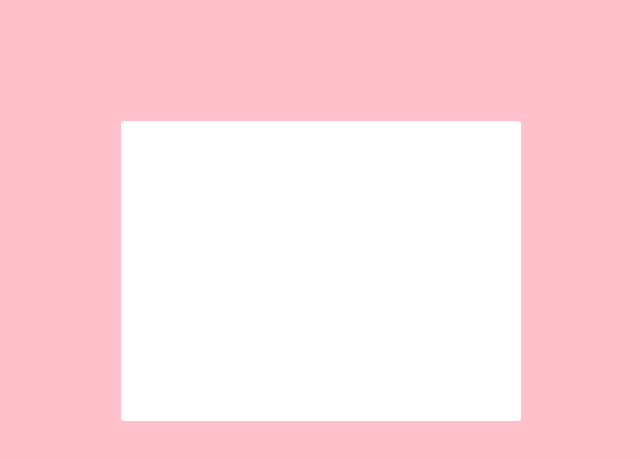
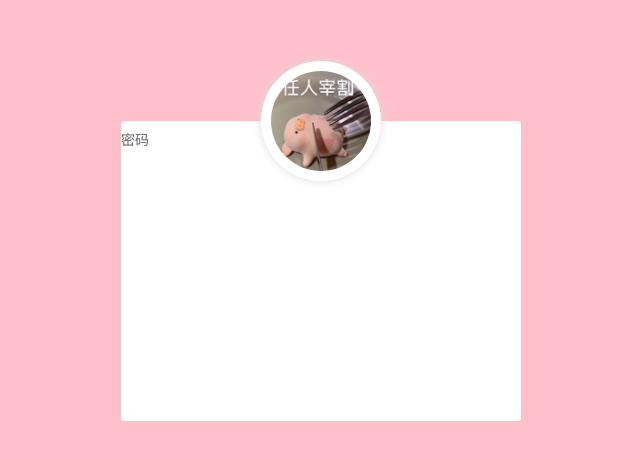
Before and after one commit to tan-alu/-, a Vue app: page /#/login in a window 1280 px wide. Shown: the part 129-588 px from the top of the page, without its empty margins (319-959 px from the left). Built offline with nearby package versions, Linux system fonts and the light colour scheme.

Commit message:
登陆头像的绘制

```diff
--- a/src/components/Login.vue
+++ b/src/components/Login.vue
@@ -1,6 +1,16 @@
 <template>
     <div class="login_container">
         <div class="login_box">
+            <!-- 头像区域 -->
+            <div class="avatar_box">
+                <img src="../assets/logo.jpg" alt="">
+            </div>
+            <!-- 表单区域 -->
+            <el-form>
+                <el-form-item label="密码" prop="pass">
+                    <!-- <el-input type="password" v-model="ruleForm.pass" autocomplete="off"></el-input> -->
+                </el-form-item>
+            </el-form>
 
         </div>
     </div>
@@ -25,6 +35,25 @@ export default {
     position: relative;
     top:50%;
     left: 50%;
-    transform: translate(-50%,-50%)
+    transform: translate(-50%,-50%);
+
+    .avatar_box{
+    width: 100px;
+    height: 100px;
+    border-radius: 50%;
+    padding:10px;
+    background-color:#fff ;
+    position:absolute;
+    left: 50%;
+    transform:translate(-50%,-50%);
+    box-shadow: 0 0 10px #ddd;
+        img {
+            width: 100%;
+            height: 100%;
+            border-radius: 50%;
+            background-color: #eee;
+        }
 }
+}
+
 </style>
```
Also changed, not shown: src/assets/logo.jpg (added), src/assets/logo.png (deleted).
